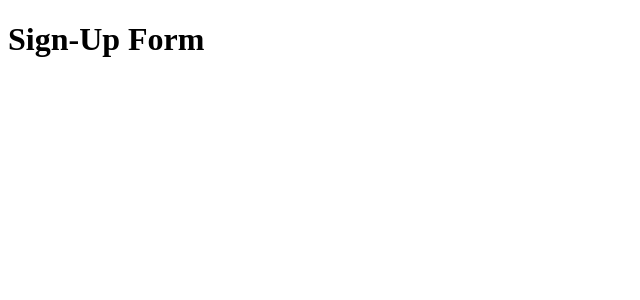
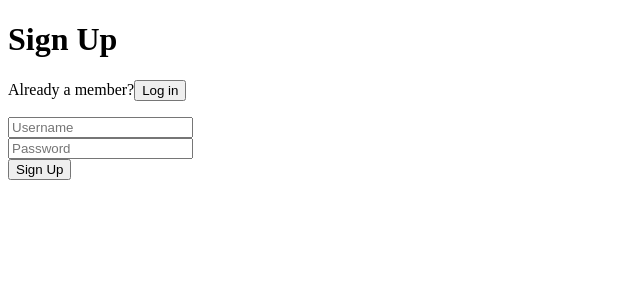
Before and after one commit to fcbvttn123/react-chat-app, a React (Vite) app: page / in a window 1280 px wide. Both pictures are taken after a click on the button "Sign Up now". Shown: the top 300 px of the page, without its empty margins (0-640 px from the left). Built offline with nearby package versions, Linux system fonts and the light colour scheme.

Commit message:
Sign Up Feature is done

```diff
--- a/src/App.jsx
+++ b/src/App.jsx
@@ -5,11 +5,6 @@ import './App.css'
 
 import { SignInScreen } from './components/signInScreen/SignInScreen'
 import {Room} from "./components/roomScreen/Room"
-
-// Realtime DB
-import { realtimeDb } from './firebase'
-import {ref, onValue, set} from "firebase/database"
-
 
 function App() {
   const [currentScreen, setCurrentScreen] = useState("sign-in-screen")
--- a/src/components/signInScreen/SignInForm.jsx
+++ b/src/components/signInScreen/SignInForm.jsx
@@ -1,8 +1,8 @@
-import { useState, useEffect } from "react";
+import { useState } from "react";
 
 // Realtime DB
 import { realtimeDb } from "../../firebase";
-import { ref, onValue, set } from "firebase/database";
+import { ref, onValue } from "firebase/database";
 
 export function SignInForm(props) {
   const [signInFormData, setSignInFormData] = useState({
@@ -68,7 +68,7 @@ export function SignInForm(props) {
       {/* Sign Up Container */}
       <div className="sign-up-container">
         <span>Not a Member ?</span>
-        <button className="sign-up" onClick={() => props.changeForm("sign-up")}>
+        <button className="sign-up" onClick={() => props.changeForm("sign-up-form")}>
           Sign Up now
         </button>
       </div>
--- a/src/components/signInScreen/SignInScreen.jsx
+++ b/src/components/signInScreen/SignInScreen.jsx
@@ -1,15 +1,11 @@
 import { SignInForm } from "./SignInForm"
 import { SignUpForm } from "./SignUpForm"
 
-import { useEffect, useState } from "react"
-
-// Realtime DB
-import { realtimeDb } from "../../firebase"
-import {ref, onValue, set} from "firebase/database"
+import { useState } from "react"
 
 export function SignInScreen(props) {
 
-    const [currentForm, setCurrentForm] = useState("sign-in-screen")
+    const [currentForm, setCurrentForm] = useState("sign-in-form")
 
     function changeForm(formName) {
         setCurrentForm(formName)
@@ -17,21 +13,7 @@ export function SignInScreen(props) {
 
     return (
         <div className="sign-in-screen">
-            {currentForm == "sign-in-screen" ? <SignInForm changeForm={changeForm} handleScreen={props.handleScreen} /> : <SignUpForm />}
+            {currentForm == "sign-in-form" ? <SignInForm changeForm={changeForm} handleScreen={props.handleScreen} /> : <SignUpForm changeForm={changeForm} />}
         </div>
     )
 }
-
-
-
-
-  // useEffect(() => {
-  //   let reference = ref(realtimeDb, "accounts");
-  //   onValue(reference, (snapShot) => {
-  //     let usernames = Object.keys(snapShot.val());
-  //     usernames.forEach((username) => {
-  //       let usernameRef = ref(realtimeDb, `accounts/${username}/active`);
-  //       set(usernameRef, false);
-  //     });
-  //   });
-  // }, []);
--- a/src/components/signInScreen/SignUpForm.jsx
+++ b/src/components/signInScreen/SignUpForm.jsx
@@ -1,5 +1,72 @@
-export function SignUpForm() {
+import { useState, useEffect } from "react"
+
+// Realtime DB
+import { realtimeDb } from "../../firebase"
+import {ref, onValue, set} from "firebase/database"
+
+export function SignUpForm(props) {
+    const [formData, setFormData] = useState({
+        username: "",
+        password: ""
+    })
+
+    const [signUpSuccessfully, setSignUpSuccessfully] = useState(false)
+    console.log(signUpSuccessfully)
+
+    function handleFormChange(e) {
+        let {name, value} = e.target
+        setFormData(prev => ({
+            ...prev,
+            [name]: value
+        }))
+    }
+
+    function handleFormSubmit(e) {
+        e.preventDefault()
+        checkIfAccountIsInDB(formData.username, formData.password)
+        setFormData({
+            username: "",
+            password: ""
+        })
+    }
+
+    function checkIfAccountIsInDB(username, password) {
+        let reference = ref(realtimeDb, `accounts/${username}`)
+        onValue(reference, snapShot => {
+            if(!snapShot.val()) {
+                setSignUpSuccessfully(true)
+                createAccount(username, password)
+            }
+        })
+    }
+
+    function createAccount(username, password) {
+        let passwordReference = ref(realtimeDb, `accounts/${username}/password`)
+        set(passwordReference, password)
+        let usernameReference = ref(realtimeDb, `accounts/${username}/username`)
+        set(usernameReference, username)
+    }
+
+    useEffect(() => {
+        setTimeout(() => {
+            setSignUpSuccessfully(false)
+        }, 3000);
+    }, [signUpSuccessfully])
+
     return (
-        <h1>Sign-Up Form</h1>
+        <div className="sign-up-form">
+            <div className="text">
+                <h1>Sign Up</h1>
+                <p>Already a member?
+                    <button onClick={() => props.changeForm("sign-in-form")}>Log in</button>
+                </p>
+                {signUpSuccessfully && <p>Account Created !!!</p>}
+            </div>
+            <form className="form" onSubmit={handleFormSubmit}>
+                <input type="text" name="username" placeholder="Username" value={formData.username} onChange={handleFormChange}/> <br />
+                <input type="password" name="password" id="password" placeholder="Password" value={formData.password} onChange={handleFormChange}/> <br />
+                <button>Sign Up</button>
+            </form>
+        </div>
     )
 }
```
